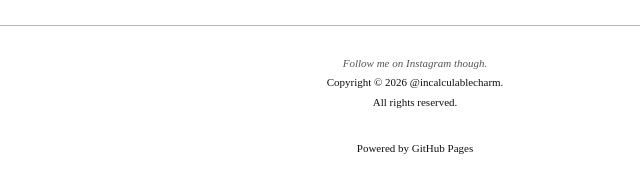
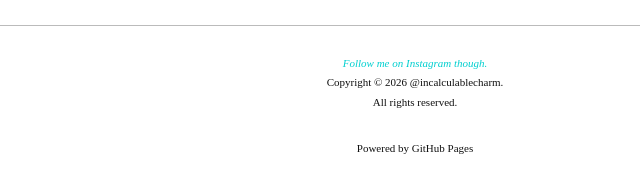
Before and after one commit to incalculablecharm/incalculablecharm, a plain HTML site: page index.html in a window 1280 px wide. Shown: the part 537-730 px from the top of the page, 225-865 px from the left. Drawn offline with Linux system fonts and the light colour scheme.

Commit message:
link fix

```diff
--- a/index.html
+++ b/index.html
@@ -119,12 +119,12 @@
     font-size: 0.6em;
 }
 
-.instagram-link{
-    color:#00d9d9;
+.footer-links .instagram-link{
+    color:#00CFCF;
 }
 
-.instagram-link:hover{
-    color:#00ffff;
+.footer-links .instagram-link:hover{
+    color:#5CFFFF;
 }
   </style>
 </head>
```
Also changed, not shown: 1 other file.
